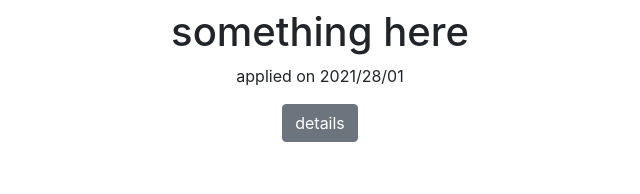
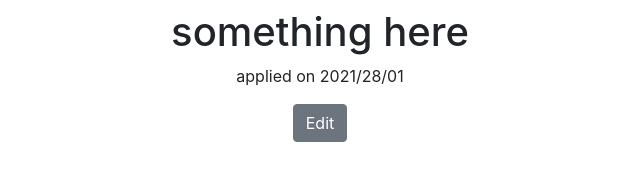
Before and after one commit to joetid09/GetWorking, a React (Create React App) app in the folder GetWorking/client/: page /application/details/1 in a window 1280 px wide. Shown: the top 194 px of the page, without its empty margins (320-960 px from the left). Built offline with nearby package versions, Linux system fonts and the light colour scheme; no server answers; sample sign-in values are in the browser's storage; the HTML template or start-up script is replaced by a standard one.

Commit message:
since everything works on adding and edit. going to move forwardat this time, but will make a note on displaying date on value

```diff
--- a/GetWorking/client/src/components/Applications/ApplicationDetail.js
+++ b/GetWorking/client/src/components/Applications/ApplicationDetail.js
@@ -8,6 +8,7 @@ import { Modal, ModalHeader, Button } from 'reactstrap'
 const ApplicationDetail = () => {
     const [application, setApplication] = useState({})
     const [detailModal, setDetailModal] = useState(false)
+    const [deleteModal, setDeleteModal] = useState(false)
     const { getToken } = useContext(UserProfileContext)
     const { appId } = useParams();
     const token = getToken()
--- a/GetWorking/client/src/components/Applications/ApplicationDetailsCard.js
+++ b/GetWorking/client/src/components/Applications/ApplicationDetailsCard.js
@@ -13,7 +13,8 @@ const ApplicationDetailCard = ({ application, setDetailModal }) => {
             <h2>{application.jobTitle}</h2>
             <h1>something here</h1>
             <p>applied on   {dayjs(application.dateApplied).format('YYYY/DD/MM')}</p>
-            <Button onClick={(() => setDetailModal(true))}>details</Button>
+            <Button onClick={(() => setDetailModal(true))}>Edit</Button>
+            {/* <Button onClick={(() => setDeleteModal(true))}> Delete</Button> */}
         </div>
     )
 }
--- a/GetWorking/client/src/components/Form/Form.js
+++ b/GetWorking/client/src/components/Form/Form.js
@@ -18,7 +18,6 @@ const Form = ({
 }) => {
 
     const handleChange = event => {
-        console.log(formStructure)
         let applicationCopy = { ...application }
         if (application) applicationCopy[event.target.name] = event.target.value
         const formDataCopy = { ...formData };
@@ -31,9 +30,6 @@ const Form = ({
         }
     }
 
-    useEffect(() => {
-        console.log(application)
-    })
     return (
 
         <form onSubmit={onSubmit}>
```
Also changed, not shown: GetWorking/client/src/components/Applications/ApplicationDeleteModal.js (added), 1 other file (tests, documents, lock files or other folders).
